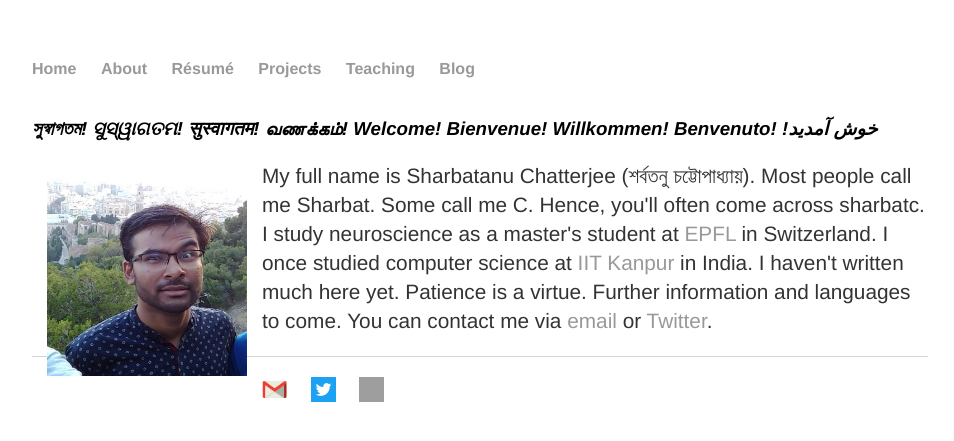
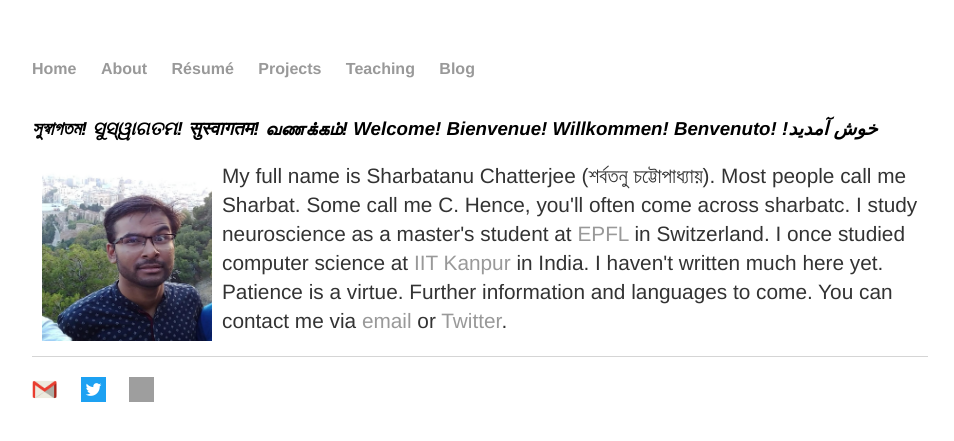
Before and after one commit to sharbatc/sharbatc.github.io, a Jekyll site: the page built from index.html, in a window 1280 px wide. Shown: the top 441 px of the page, without its empty margins (160-1114 px from the left). Built offline with Jekyll 4.4.1, drawn with Linux system fonts in a browser that asks for light colours; grey boxes are pictures that could not be loaded.

Commit message:
Update index.html

```diff
--- a/index.html
+++ b/index.html
@@ -4,5 +4,5 @@
 ---
 <div class="blurb">
 	<h3><i>সুস্বাগতম! ସୁସ୍ୱାଗତମ! सुस्वागतम! வணக்கம்! Welcome! Bienvenue! Willkommen! Benvenuto! !خوش آمديد</i></h3>
-	<p><img src="/img/profpicmalaga.png" alt="My photo from Malaga" style="float:left;width:200px;height:200px;padding:15px">My full name is Sharbatanu Chatterjee (শর্বতনু চট্টোপাধ্যায়). Most people call me Sharbat. Some call me C. Hence, you'll often come across sharbatc. I study neuroscience as a master's student at <a href="https://epfl.ch/">EPFL</a> in Switzerland. I once studied computer science at <a href="https://iitk.ac.in">IIT Kanpur</a> in India. I haven't written much here yet. Patience is a virtue. Further information and languages to come. You can contact me via <a href="mailto:sharbatanu444@gmail.com">email</a> or <a href="https://www.twitter.com/sharbat_c">Twitter</a>.
+	<p><img src="/img/profpicmalaga.png" alt="My photo from Malaga" style="float:left;width:170px;height:170px;padding:10px">My full name is Sharbatanu Chatterjee (শর্বতনু চট্টোপাধ্যায়). Most people call me Sharbat. Some call me C. Hence, you'll often come across sharbatc. I study neuroscience as a master's student at <a href="https://epfl.ch/">EPFL</a> in Switzerland. I once studied computer science at <a href="https://iitk.ac.in">IIT Kanpur</a> in India. I haven't written much here yet. Patience is a virtue. Further information and languages to come. You can contact me via <a href="mailto:sharbatanu444@gmail.com">email</a> or <a href="https://www.twitter.com/sharbat_c">Twitter</a>.
 </div><!-- /.blurb -->
```
